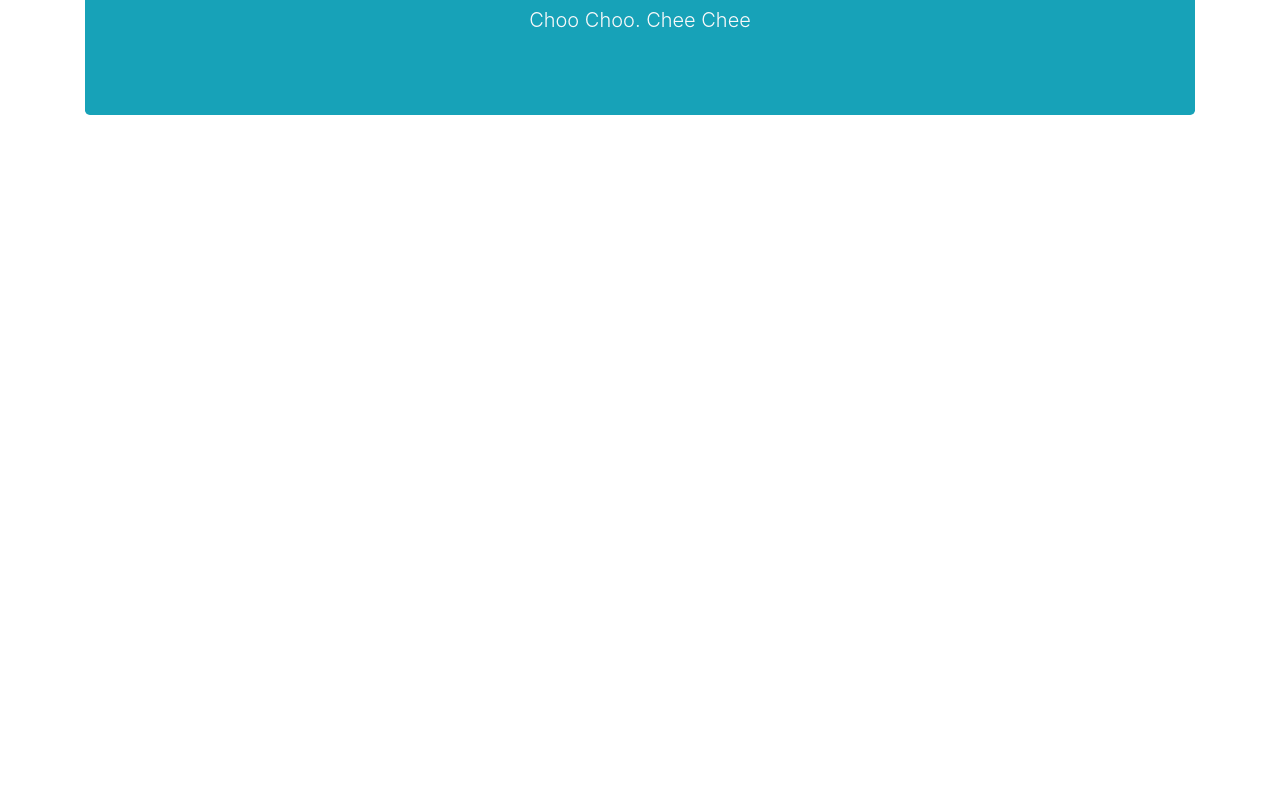
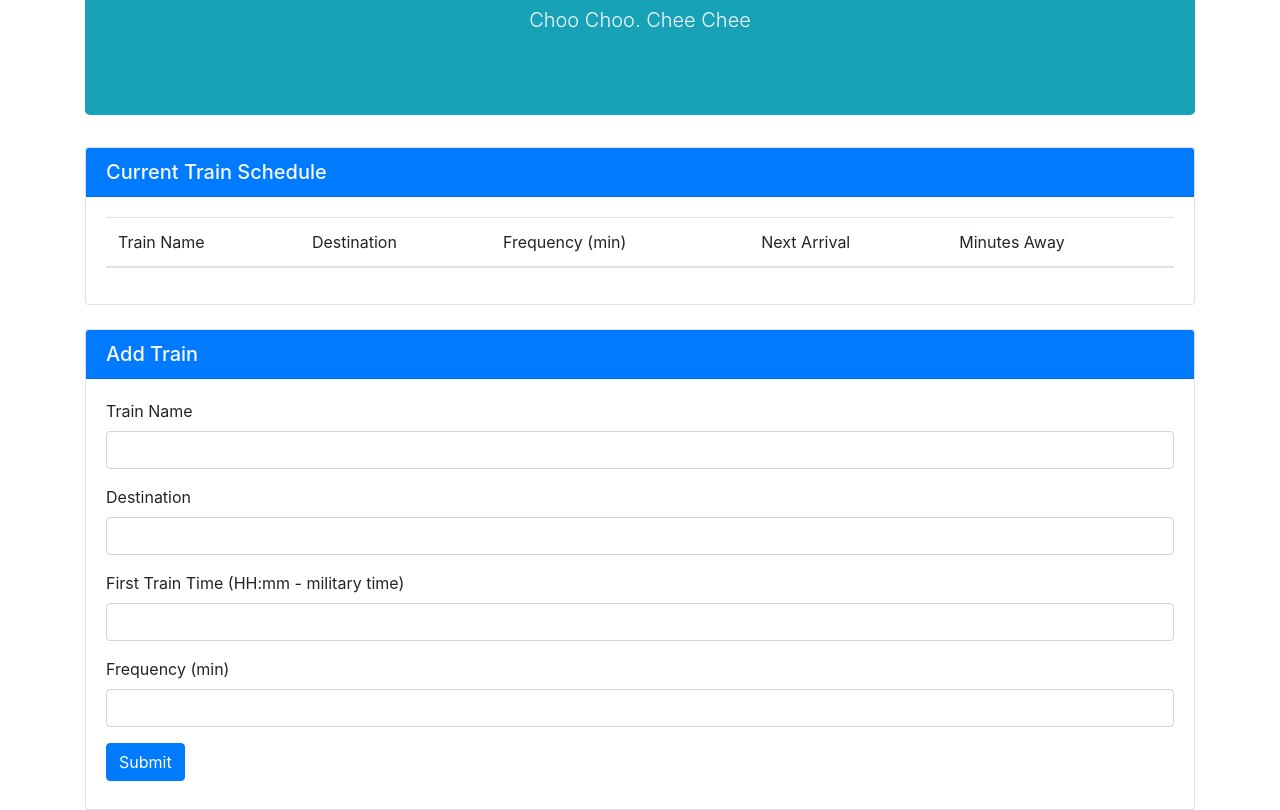
Before and after one commit to DarrylJLTolentino/TrainScheduler, a plain HTML site: page index.html in a window 1280 px wide. Shown: the part 134-944 px from the top of the page. Before the commit the page ends 800 px from the top, so only its background shows below. Drawn offline with nearby package versions, Linux system fonts and the light colour scheme.

Commit message:
Adding train schedule table and add train form within index.html

```diff
--- a/index.html
+++ b/index.html
@@ -19,6 +19,51 @@
             <h1 class="display-4">Anytime is Train Time</h1>
             <p class="lead">Choo Choo. Chee Chee</p>
         </div>
+        <div class="card">
+            <h5 class="card-header bg-primary text-light">Current Train Schedule</h5>
+            <div class="card-body">
+                <table class="table" id="train-schedule">
+                    <thead>
+                        <tr>
+                            <th scope="col">Train Name</th>
+                            <th scope="col">Destination</th>
+                            <th scope="col">Frequency (min)</th>
+                            <th scope="col">Next Arrival</th>
+                            <th scope="col">Minutes Away</th>
+                        </tr>
+                    </thead>
+                    <tbody>
+                    </tbody>
+                </table>
+            </div>
+        </div>
+        <br>
+        <div class="card">
+            <h5 class="card-header bg-primary text-light">Add Train</h5>
+            <div class="card-body">
+                <form>
+                    <div class="form-group">
+                        <label for="train-name">Train Name</label>
+                        <input type="text" class="form-control" id="train-name" placeholder="">
+                    </div>
+                    <div class="form-group">
+                        <label for="destination-name">Destination</label>
+                        <input type="text" class="form-control" id="destination-name" placeholder="">
+                    </div>
+                    <div class="form-group">
+                        <label for="first-train">First Train Time (HH:mm - military time)</label>
+                        <input type="text" class="form-control" id="first-train" placeholder="">
+                    </div>
+                    <div class="form-group">
+                        <label for="frequency-input">Frequency (min)</label>
+                        <input type="text" class="form-control" id="frequency-input" placeholder="">
+                    </div>
+                    <div class="float-left">
+                        <button type="submit" id="submit" class="btn btn-primary mb-2">Submit</button>
+                    </div>
+                </form>
+            </div>
+        </div>
     </div>
 
 </body>
```
